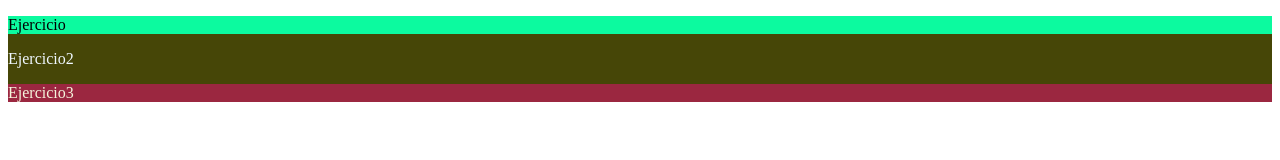
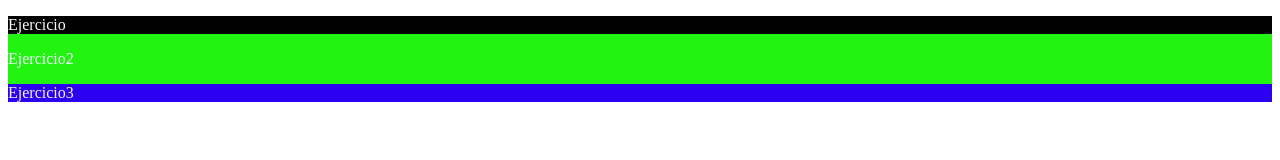
Before and after one commit to darwin0809/clase3, a plain HTML site: page ejercicio/index.html in a window 1280 px wide. Drawn offline with Linux system fonts and the light colour scheme.

Commit message:
ejercicio3dispositivos

```diff
--- a/ejercicio/style.css
+++ b/ejercicio/style.css
@@ -27,3 +27,20 @@ div :nth-child(3){
 
 
 }
+@media(min-width: 1000px){
+    div{
+        background: rgb(35, 243, 16);
+        color: aliceblue;
+    }
+    div :nth-child(1){
+        background: rgb(0, 0, 0);
+        color: rgb(252, 252, 252);
+    }
+
+    div :nth-child(3){
+        background: rgb(44, 0, 241);
+        color: beige;
+    }
+
+
+}
```
